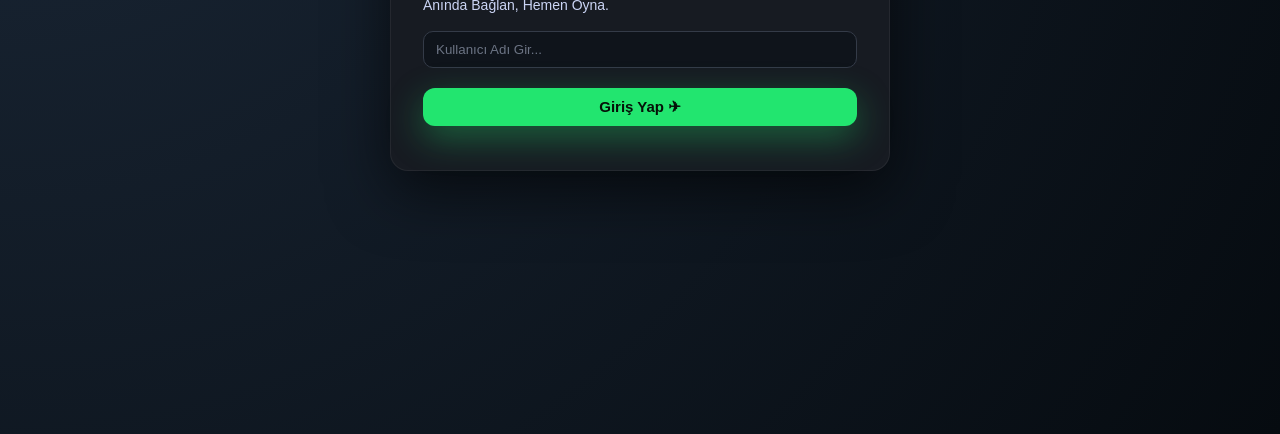
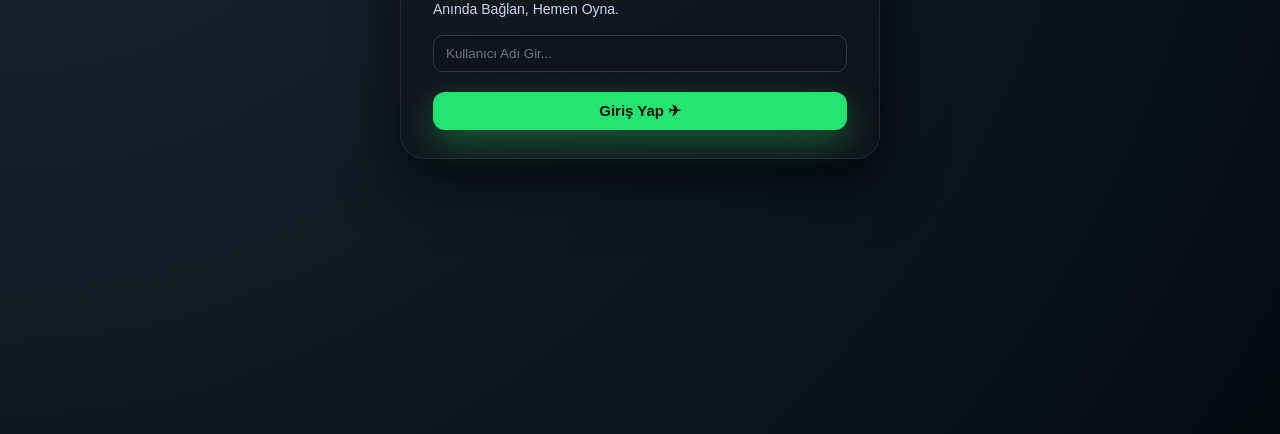
Before and after one commit to olguncicek/duobul-chat, a website: page public/duo.html in a window 1280 px wide. Shown: the part 366-800 px from the top of the page. Drawn offline with nearby package versions, Linux system fonts and the light colour scheme; no server answers.

Commit message:
Update style.css

```diff
--- a/public/style.css
+++ b/public/style.css
@@ -37,12 +37,13 @@ body {
 }
 
 .login-card {
-  width: 500px;               /* GENİŞLETTİK */
-  padding: 40px 32px 44px;    /* İÇ BOŞLUKLARI BÜYÜTTÜK */
-  border-radius: 18px;
-  background: #171b22;
-  box-shadow: 0 20px 60px rgba(0, 0, 0, 0.6);
-  border: 1px solid rgba(255, 255, 255, 0.06);
+  width: 480px;
+  max-width: 95vw;
+  background: linear-gradient(145deg, #141820, #10131a);
+  border-radius: 24px;
+  box-shadow: 0 24px 60px rgba(0, 0, 0, 0.7);
+  padding: 32px 32px 28px;
+  border: 1px solid #1f2933;
 
 }
 
```
